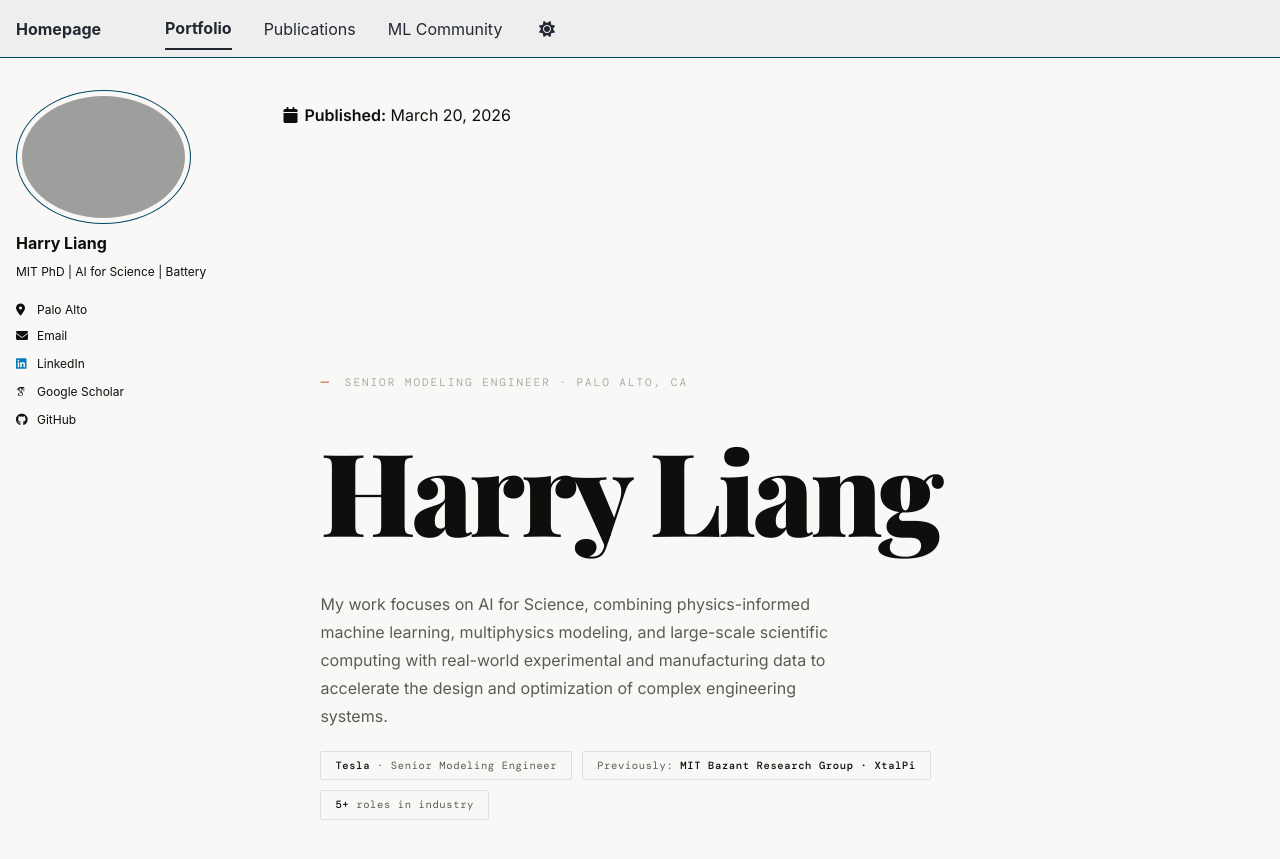
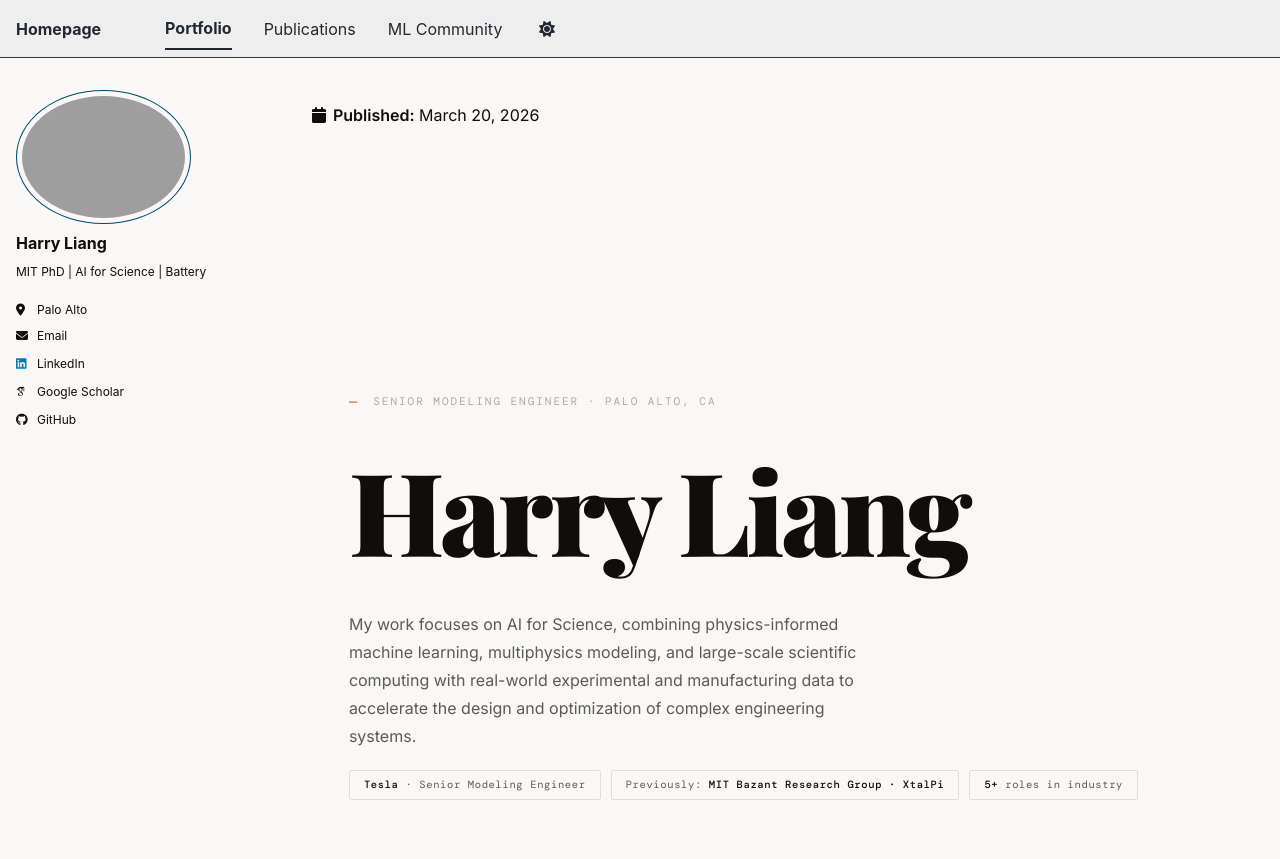
Before and after one commit to HarryQL/HarryQL.github.io, a Jekyll site: the page built from _portfolio/index.html, in a window 1280 px wide and 900 px high. Shown: the top 859 px of the window. Built offline with Jekyll 4.4.1, drawn with Linux system fonts in a browser that asks for light colours; some web fonts are replaced; a script bundle is joined from its source files by our own code; library files that are not in the unit come from our copies.

Commit message:
Update index.html

```diff
--- a/_portfolio/index.html
+++ b/_portfolio/index.html
@@ -33,6 +33,29 @@ title: ""
       font-family: 'Inter', system-ui, sans-serif;
       -webkit-font-smoothing: antialiased;
       overflow-x: hidden;
+    }
+
+    .sidebar {
+      width: 200px !important;
+    }
+
+    .page {
+      float: right !important;
+      width: calc(100% - 240px) !important;
+      max-width: none !important;
+      min-width: 0 !important;
+      padding-right: 0 !important;
+    }
+
+    .page__inner-wrap,
+    .page__content,
+    .archive {
+      max-width: none !important;
+      width: 100% !important;
+    }
+
+    .page__content {
+      padding-right: 0 !important;
     }
 
     main { padding-top: 0; }
```
